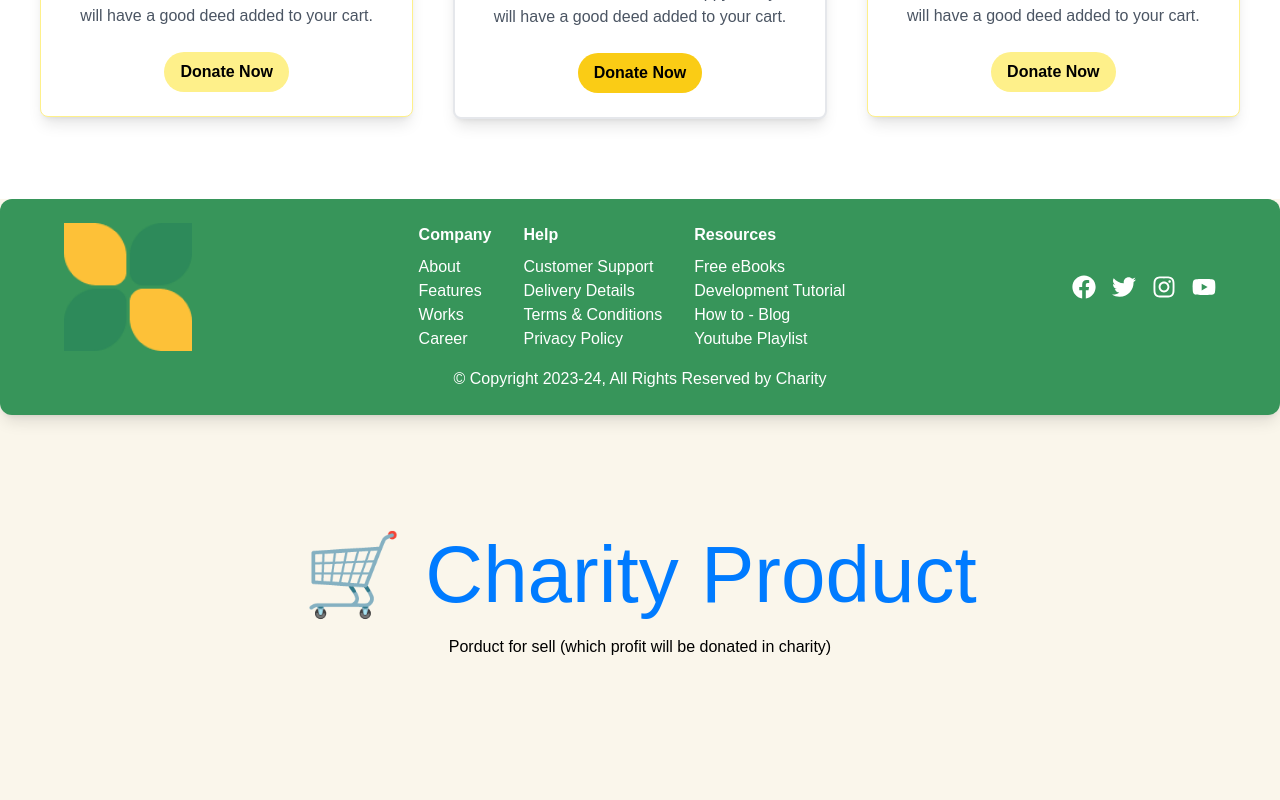
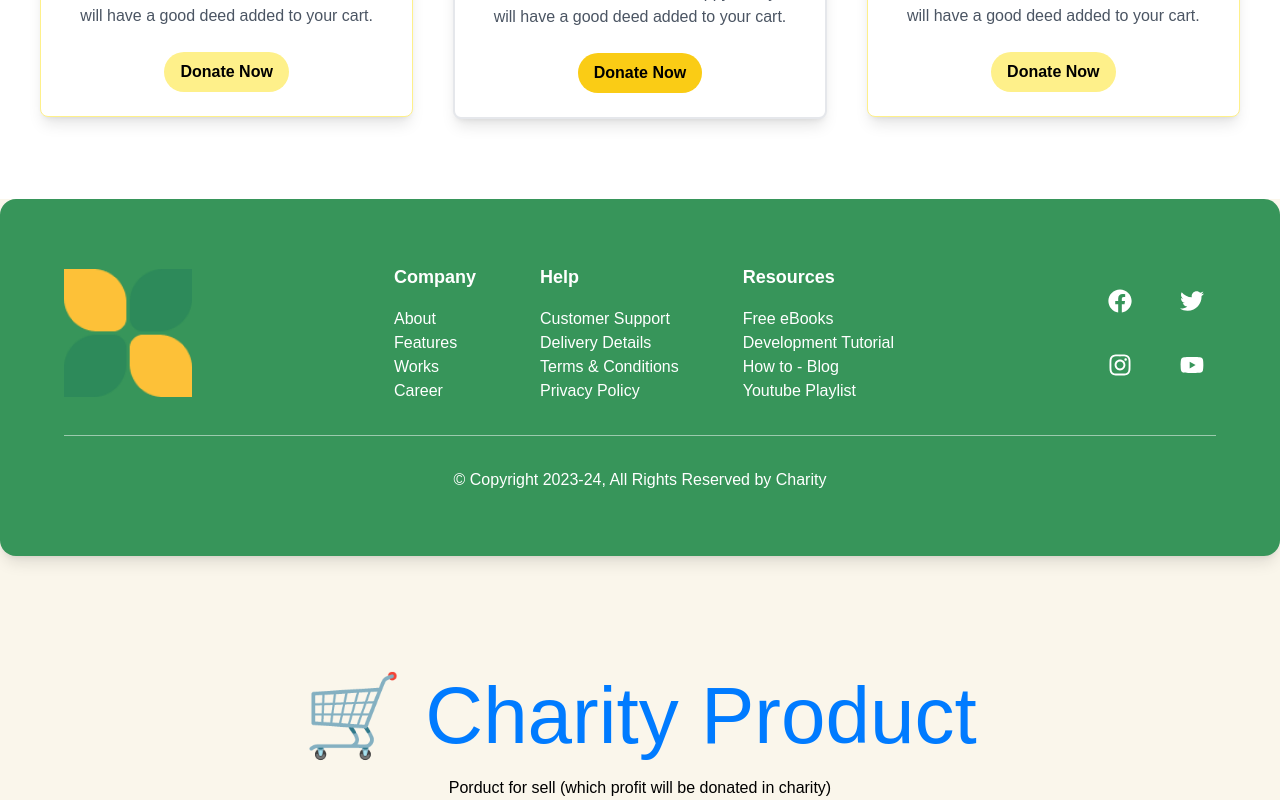
Before and after one commit to rohanwadadar/charity-website, a React (Create React App) app: page / in a window 1280 px wide. Shown: the part 1962-2762 px from the top of the page. Before the commit the page ends 2621 px from the top, so only its background shows below. Built offline with nearby package versions, Linux system fonts and the light colour scheme.

Commit message:
Update stats.js

```diff
--- a/src/components/stats.js
+++ b/src/components/stats.js
@@ -5,7 +5,7 @@ const Stats = () => {
   return (
     <>
       {/* Footer Section */}
-      <footer className="bg-green text-white py-6 px-4 md:px-8 lg:px-12 xl:px-16 rounded-xl shadow-lg hover:shadow-xl transition-shadow duration-300 ease-in-out cursor-pointer mx-auto max-w-7xl">
+      <footer className="bg-green text-white py-16 px-16 md:px-18 lg:px-26 xl:px-25 rounded-2xl shadow-lg hover:shadow-xl transition-shadow duration-300 ease-in-out cursor-pointer mx-auto max-w-7xl">
         <div className="flex flex-col md:flex-row md:justify-between items-start md:items-center mx-auto max-w-6xl">
           {/* Logo Section */}
           <div className="flex items-center mb-6 md:mb-0">
@@ -17,10 +17,10 @@ const Stats = () => {
           </div>
 
           {/* Footer Links */}
-          <div className="flex flex-col md:flex-row md:space-x-8 text-center md:text-left mb-6 md:mb-0">
+          <div className="flex flex-col md:flex-row md:space-x-16 text-center md:text-left mb-6 md:mb-0">
             {/* Company Section */}
             <div className="mb-6 md:mb-0">
-              <h3 className="font-semibold mb-2">Company</h3>
+              <h3 className="font-semibold text-lg mb-4">Company</h3>
               <ul>
                 <li><a href="https://rohanwadadar.github.io/portfolio/" target="_blank" rel="noopener noreferrer">About</a></li>
                 <li><a href="https://rohanwadadar.github.io/portfolio/" target="_blank" rel="noopener noreferrer">Features</a></li>
@@ -31,7 +31,7 @@ const Stats = () => {
 
             {/* Help Section */}
             <div className="mb-6 md:mb-0">
-              <h3 className="font-semibold mb-2">Help</h3>
+              <h3 className="font-semibold text-lg mb-4">Help</h3>
               <ul>
                 <li><a href="https://rohanwadadar.github.io/portfolio/" target="_blank" rel="noopener noreferrer">Customer Support</a></li>
                 <li><a href="https://rohanwadadar.github.io/portfolio/" target="_blank" rel="noopener noreferrer">Delivery Details</a></li>
@@ -42,7 +42,7 @@ const Stats = () => {
 
             {/* Resources Section */}
             <div>
-              <h3 className="font-semibold mb-2">Resources</h3>
+              <h3 className="font-semibold text-lg mb-4">Resources</h3>
               <ul>
                 <li><a href="https://rohanwadadar.github.io/portfolio/" target="_blank" rel="noopener noreferrer">Free eBooks</a></li>
                 <li><a href="https://rohanwadadar.github.io/portfolio/" target="_blank" rel="noopener noreferrer">Development Tutorial</a></li>
@@ -53,21 +53,30 @@ const Stats = () => {
           </div>
 
           {/* Social Media Icons */}
-          <div className="flex space-x-4 mt-4 md:mt-0">
-            <a href="https://www.facebook.com" target="_blank" rel="noopener noreferrer">
+          <div className="flex flex-col space-y-4">
+            {/* Top row with first two icons */}
+            <div className="flex space-x-6">
+              <a href="https://www.facebook.com" target="_blank" rel="noopener noreferrer" className="rounded-full p-3 text-green-600 hover:bg-gray-300 transition">
                 <FaFacebook size={24} />
               </a>
-            <a href="https://www.twitter.com" target="_blank" rel="noopener noreferrer">
+              <a href="https://www.twitter.com" target="_blank" rel="noopener noreferrer" className=" rounded-full p-3 text-green-600 hover:bg-gray-300 transition">
                 <FaTwitter size={24} />
               </a>
-            <a href="https://www.instagram.com" target="_blank" rel="noopener noreferrer">
+            </div>
+            {/* Bottom row with last two icons */}
+            <div className="flex space-x-6">
+              <a href="https://www.instagram.com" target="_blank" rel="noopener noreferrer" className=" rounded-full p-3 text-green-600 hover:bg-gray-300 transition">
                 <FaInstagram size={24} />
               </a>
-            <a href="https://www.youtube.com" target="_blank" rel="noopener noreferrer">
+              <a href="https://www.youtube.com" target="_blank" rel="noopener noreferrer" className=" rounded-full p-3 text-green-600 hover:bg-gray-300 transition">
                 <FaYoutube size={24} />
               </a>
             </div>
           </div>
+        </div>
+
+        {/* Horizontal Line */}
+        <hr className="border-t border-white opacity-50 my-8" />
 
         {/* Copyright Section */}
         <div className="text-center mt-4">
```
Lines whose indentation alone changed are shown as unchanged.
